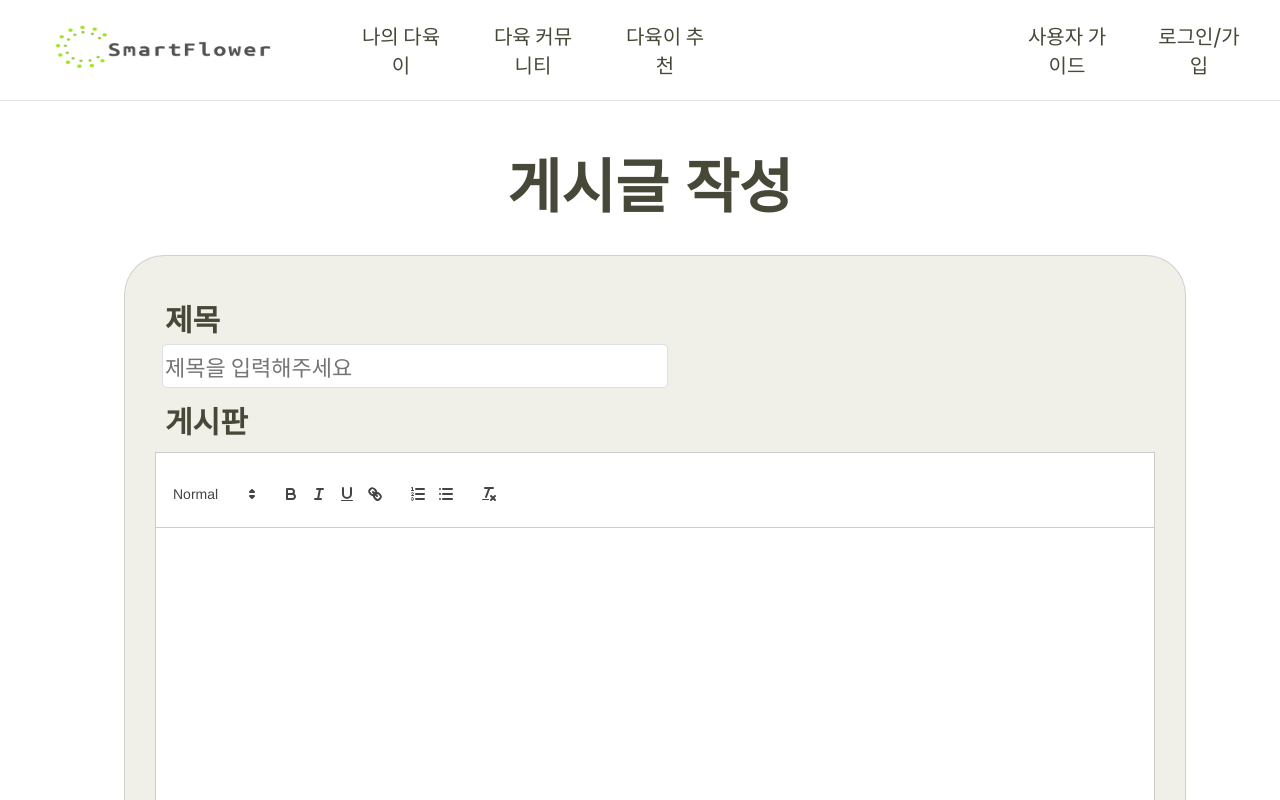
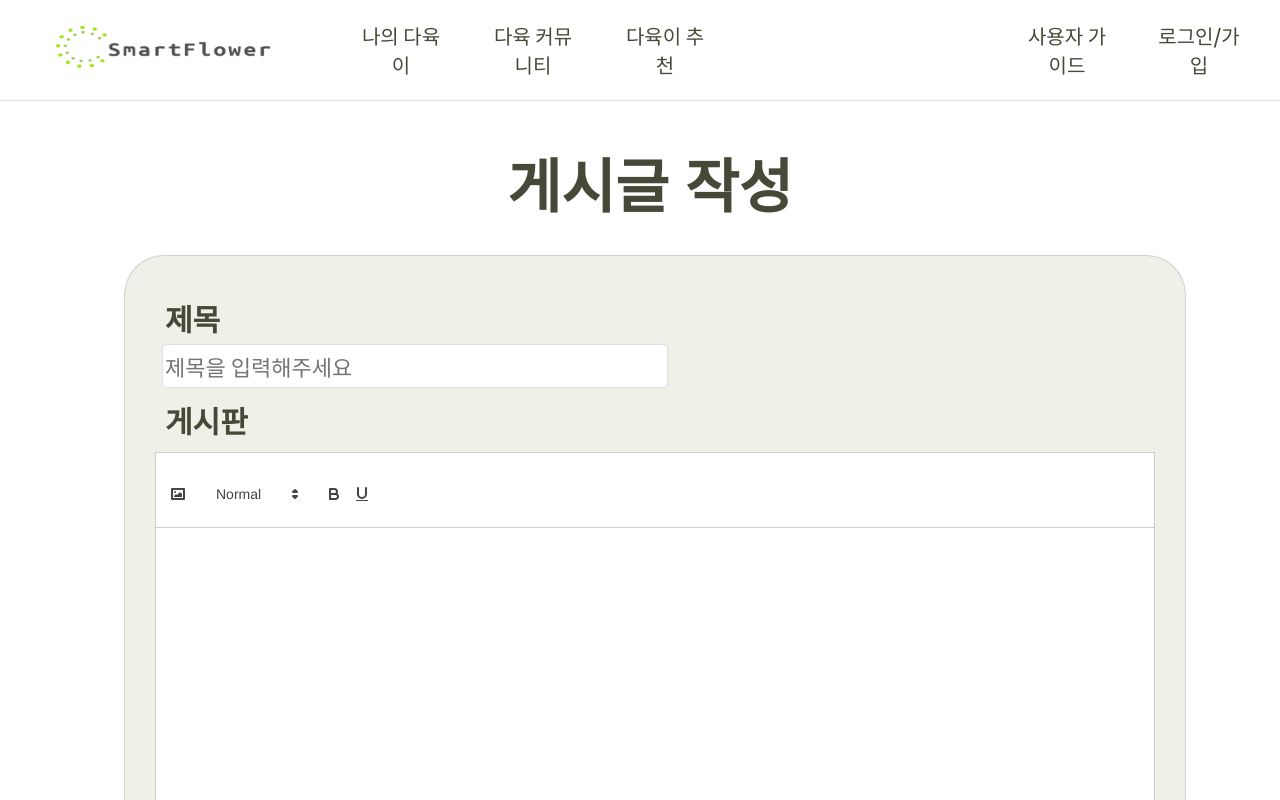
Before and after one commit to HelloWook/CapstoneFront, a React (Create React App) app: page /community/upload in a window 1280 px wide. Shown: the top 800 px of the page. Built offline with nearby package versions, Linux system fonts and the light colour scheme; a web font is replaced by a local one.

Commit message:
refacotr:게시판 컴포넌트로 분리

```diff
--- a/src/components/CommunityBoard.js
+++ b/src/components/CommunityBoard.js
@@ -5,6 +5,15 @@ import "../styles/CommunityUpload.css";
 
 function CommunityBoard() {
   const [value, setValue] = useState("");
+  const modules = {
+    toolbar: {
+      container: [
+        ["image"],
+        [{ header: [1, 2, 3, 4, 5, false] }],
+        ["bold", "underline"],
+      ],
+    },
+  };
 
   return (
     <div className="community-upload">
@@ -19,7 +28,7 @@ function CommunityBoard() {
           />
           <p className="community-upload-title"> 게시판</p>
           <div className="box">
-            <ReactQuill theme="snow" value={value} onChange={setValue} />
+            <ReactQuill value={value} onChange={setValue} modules={modules} />
           </div>
           <button className="community-upload-button">업로드</button>
         </div>
```
